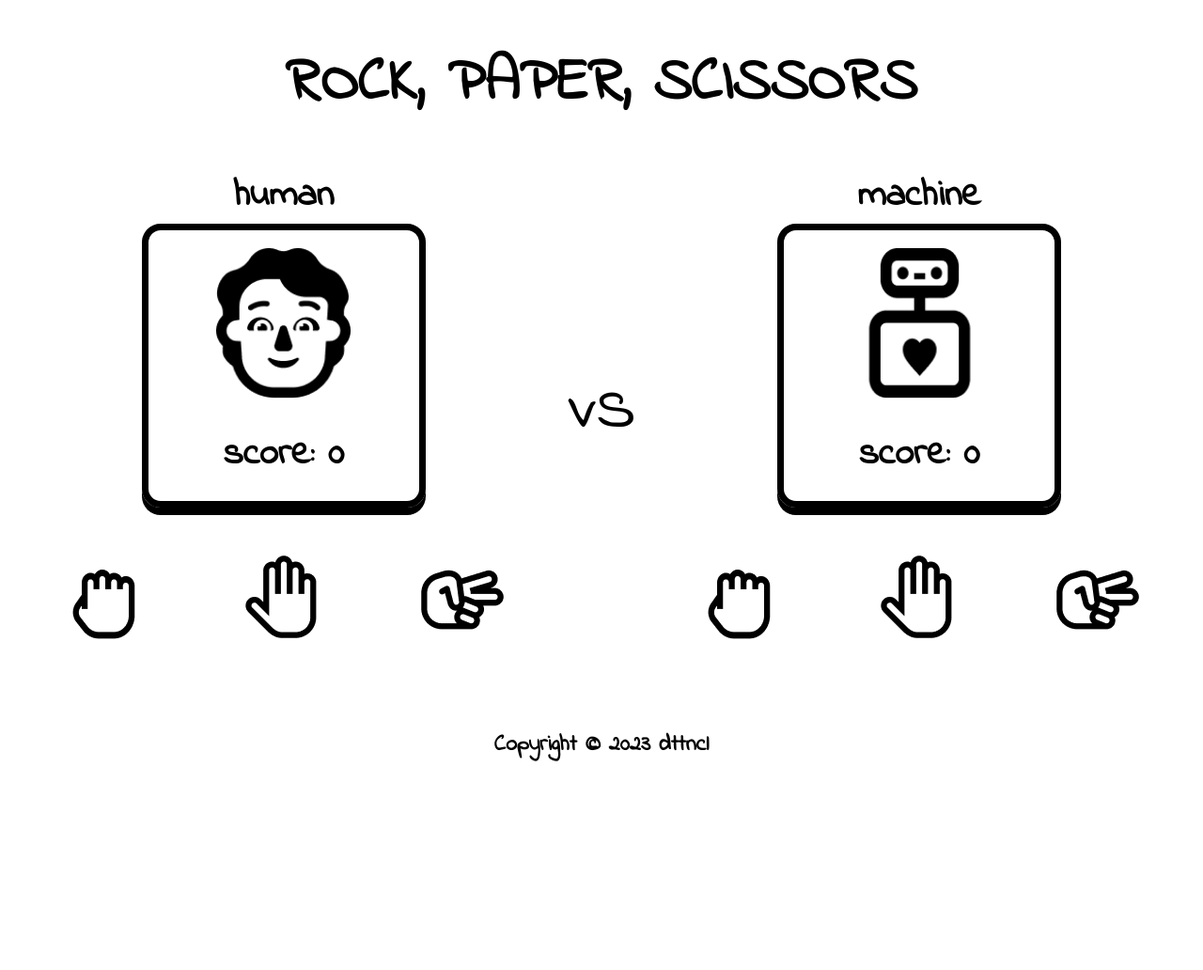
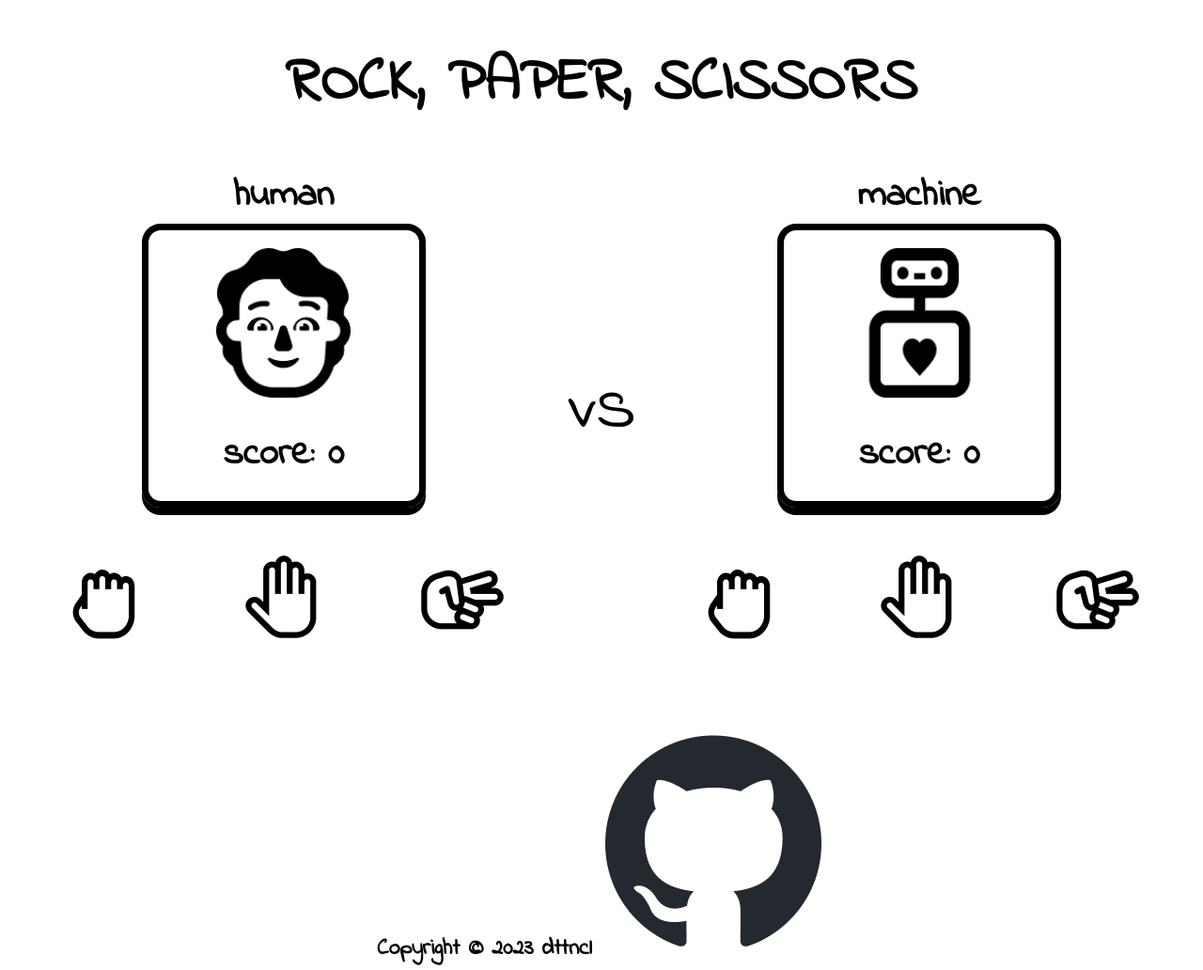
Before and after one commit to dttncl/rock-paper-scissors, a plain HTML site: page index.html in a window 1280 px wide. Shown: the whole page at 94% size. Before the commit the page ends 815 px from the top, so only its background shows below. Drawn offline with Linux system fonts and the light colour scheme.

Commit message:
add github image

```diff
--- a/index.html
+++ b/index.html
@@ -44,7 +44,7 @@
     </section>
     <footer>
         <p>
-            Copyright &copy; 2023 dttncl
+            Copyright &copy; 2023 dttncl <img src="./images/github-mark.png">
         </p></footer>
     <script src="index.js"></script>
 </body>
```
Also changed, not shown: images/github-mark.png (added).
